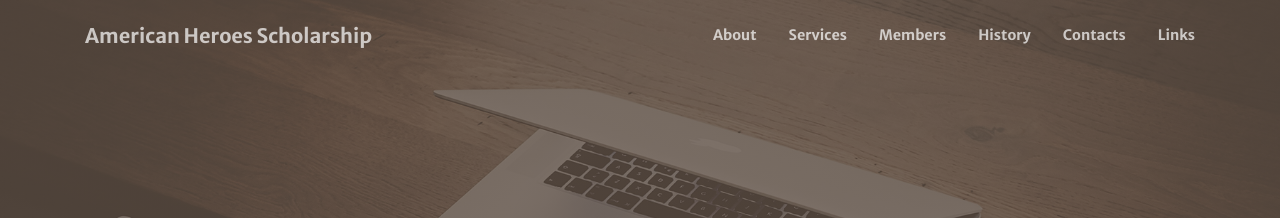
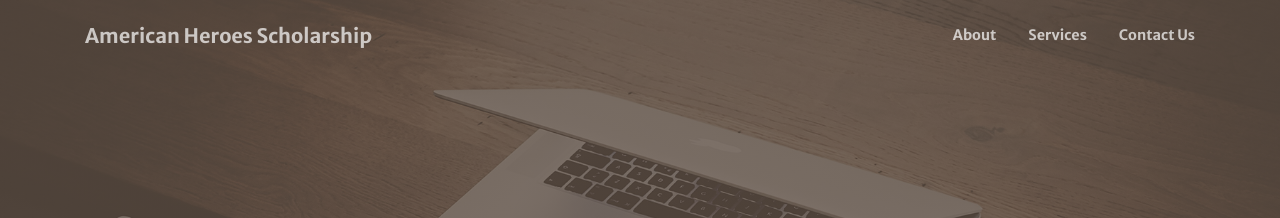
Before and after one commit to AmericanHeroesScholarship/AmericanHeroesScholarship-AmericanHeroesScholarship.github.io, a Jekyll site: the page built from index.md, in a window 1280 px wide. Shown: the top 218 px of the page. Built offline with Jekyll 4.4.1, drawn with Linux system fonts in a browser that asks for light colours.

Commit message:
Update menus.yml

```diff
--- a/_data/menus.yml
+++ b/_data/menus.yml
@@ -6,12 +6,5 @@ header:
 - title: About
   url: /#about
 - title: Services
-  url: /#services
-- title: Members
-  url: /#members
-- title: History
-  url: /#timeline
-- title: Contacts
+- title: Contact Us
   url: /#contacts
-- title: Links
-  url: /links
```
